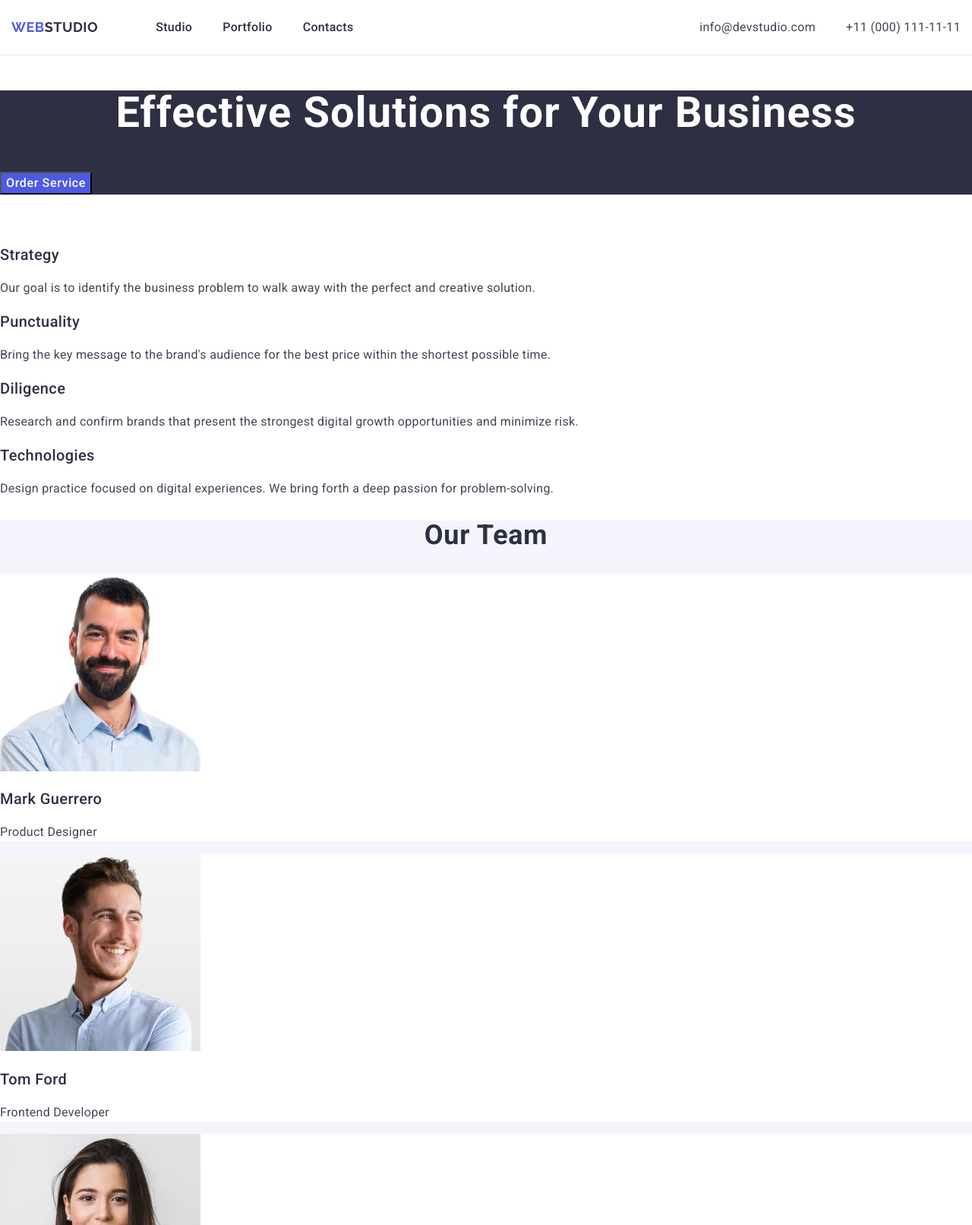
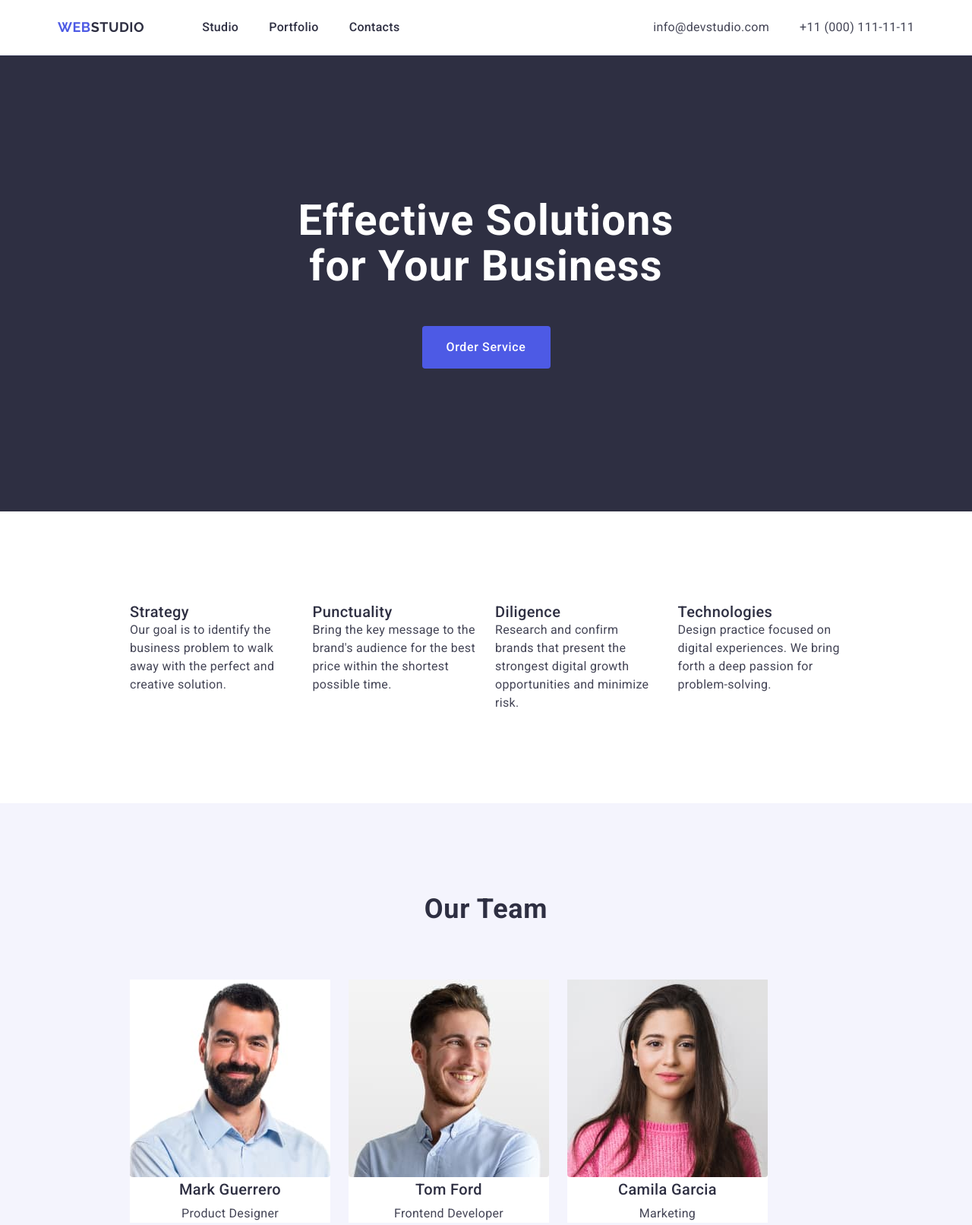
Before and after one commit to Daniil4449/goit-markup-hw-3, a plain HTML site: page index.html in a window 1280 px wide. Shown: the top 1612 px of the page at 76% size. Drawn offline with nearby package versions, Linux system fonts and the light colour scheme.

Commit message:
goit-markup-hw-3-final

```diff
--- a/css/styles.css
+++ b/css/styles.css
@@ -3,6 +3,17 @@ body {
   color: #434455;
   background-color: #fff;
 }
+h1,
+h2,
+h3,
+h4,
+h5,
+h6,
+p {
+  margin-top: 0%;
+  margin-bottom: 0%;
+}
+
 a {
   text-decoration: none;
 }
@@ -12,9 +23,11 @@ ol {
   padding: 0%;
   margin: 0%;
 }
+
 /**!heder**/
 .container {
-  width: 1158;
+  width: 100%;
+  max-width: 1158px;
   padding: 0 15px;
   margin: 0 auto;
 }
@@ -76,40 +89,51 @@ ol {
   line-height: 1.5;
   letter-spacing: 0.02em;
 }
-.contact-link:hover {
-  color: #404bbf;
-}
+.contact-link:hover,
 .contact-link:focus {
   color: #404bbf;
 }
+
 /**!heder**/
 /**!hero-section1**/
 .hero {
   background-color: #2e2f42;
+  padding: 188px 0;
 }
+
 .hero-title {
   color: #fff;
   text-align: center;
   font-size: 56px;
+  font-style: normal;
   font-weight: 700;
-  line-height: 1.07;
+  line-height: 1.07em;
   letter-spacing: 0.02em;
+  margin: 0 auto;
+  margin-bottom: 48px;
+  max-width: 496px;
 }
 .hero-button {
   color: #fff;
-  font-family: inherit;
+  background-color: #4d5ae5;
   font-size: 16px;
-  font-style: normal;
   font-weight: 500;
   line-height: 1.5;
-  letter-spacing: 0.04em;
-  background-color: #4d5ae5;
+  letter-spacing: 0.64px;
   cursor: pointer;
+  border-radius: 4px;
+  display: block;
+  min-width: 169px;
+  height: 56px;
+  border: none;
+  align-items: flex-start;
+  gap: 10px;
+  margin: 0 auto;
 }
-.hero-button:hover {
-  background-color: #404bbf;
-}
-.hero-button:focus {
+
+.hero-button:hover,
+.hero-button:focus,
+.hero-button:active {
   background-color: #404bbf;
 }
 
@@ -118,6 +142,31 @@ ol {
 
 .benefits {
   color: #fff;
+  padding: 120px 156px;
+}
+.visually-hidden {
+  position: absolute;
+  width: 1px;
+  height: 1px;
+  margin: -1px;
+  border: 0;
+  padding: 0;
+  white-space: nowrap;
+  clip-path: inset(100%);
+  clip: rect(0 0 0 0);
+  overflow: hidden;
+}
+
+.benefits-container {
+}
+
+.benefits-list {
+  display: flex;
+  gap: 24px;
+}
+
+.benefits-item {
+  width: 264px;
 }
 
 .benefits-subtitle {
@@ -131,8 +180,9 @@ ol {
 .benefits-text {
   color: #434455;
   font-size: 16px;
-  line-height: 1.5;
-  letter-spacing: 0.02em;
+  font-weight: 400;
+  line-height: 24px; /* 150% */
+  letter-spacing: 0.32px;
 }
 
 /**!benefits-section2**/
@@ -140,6 +190,7 @@ ol {
 
 .our-team {
   background-color: #f4f4fd;
+  padding: 120px 156px;
 }
 
 .our-team-title {
@@ -150,9 +201,13 @@ ol {
   line-height: 1.11;
   letter-spacing: 0.02em;
   text-transform: capitalize;
+  margin-bottom: 72px;
 }
 
 .our-team-list {
+  display: flex;
+  flex-wrap: wrap;
+  gap: 24px;
 }
 
 .our-team-list-item {
@@ -160,18 +215,22 @@ ol {
 }
 
 .our-team-picture {
+  border-radius: 0px 0px 4px 4px;
 }
 
 .our-team-subtitle {
   color: #2e2f42;
+  text-align: center;
   font-size: 20px;
   font-weight: 500;
   line-height: 1.2;
   letter-spacing: 0.02em;
+  margin-bottom: 8px;
 }
 
 .our-team-text {
   color: #434455;
+  text-align: center;
   font-size: 16px;
   line-height: 1.5;
   letter-spacing: 0.02em;
@@ -183,6 +242,7 @@ ol {
 
 .our-portfolio {
   background-color: #fff;
+  padding: 120px 0;
 }
 
 .our-portfolio-title {
@@ -192,11 +252,19 @@ ol {
   font-weight: 700;
   line-height: 1.11;
   letter-spacing: 0.02em;
+  text-transform: capitalize;
+  margin-bottom: 72px;
 }
 .our-portfolio-list {
-  color: #ffffff;
+  display: flex;
+  flex-wrap: wrap;
+  column-gap: 24px;
+  row-gap: 48px;
 }
 .our-portfolio-list-item {
+  padding: 32px 16px;
+  border: 1px solid #e7e9fc;
+  border-top: none;
 }
 
 .our-portfolio-item-picture {
@@ -208,11 +276,13 @@ ol {
   font-weight: 500;
   line-height: 1.2;
   letter-spacing: 0.02em;
+  margin-bottom: 8px;
 }
 
 .our-portfolio-text {
   color: #434455;
   font-size: 16px;
+  font-weight: 400;
   line-height: 1.5;
   letter-spacing: 0.02em;
 }
@@ -221,6 +291,7 @@ ol {
 
 .footer {
   background-color: #2e2f42;
+  padding: 100px 0;
 }
 
 .footer-logo {
@@ -231,19 +302,18 @@ ol {
   line-height: 1.17;
   letter-spacing: 0.03em;
   text-transform: uppercase;
+  display: inline-block;
+  margin-bottom: 17.5px;
 }
 .footer-logo-part {
   color: #f4f4fd;
-  font-family: "Raleway", sans-serif;
-  font-size: 18px;
-  font-weight: 700;
-  line-height: 1.16;
-  letter-spacing: 0.03em;
 }
 
 .footer-text {
   color: #f4f4fd;
   font-size: 16px;
+  font-family: Roboto;
   line-height: 1.5;
   letter-spacing: 0.02em;
+  width: 264px;
 }
--- a/index.html
+++ b/index.html
@@ -42,13 +42,16 @@
 
     <main>
         <section class="hero">
+            <div class="container">
                 <h1 class="hero-title">Effective Solutions
                     for Your Business</h1>
 
                 <button type="button" class="hero-button">Order Service</button>
+            </div>
         </section>
 
         <section class="benefits">
+            <div class="container benefits-container">
                 <h2 class="visually-hidden">Benefits</h2>
                 <ul class="benefits-list">
                     <li class="benefits-item">
@@ -58,7 +61,8 @@
                     </li>
                     <li class="benefits-item">
                         <h3 class="benefits-subtitle">Punctuality</h3>
-                    <p class="benefits-text">Bring the key message to the brand's audience for the best price within the
+                        <p class="benefits-text">Bring the key message to the brand's audience for the best price within
+                            the
                             shortest possible
                             time.</p>
                     </li>
@@ -76,10 +80,11 @@
                             problem-solving.</p>
                     </li>
                 </ul>
-
+            </div>
         </section>
 
         <section class="our-team">
+            <div class="container">
                 <h2 class="our-team-title">Our Team</h2>
                 <ul class="our-team-list">
                     <li class="our-team-list-item">
@@ -103,9 +108,11 @@
                         <p class="our-team-text">UI Designer</p>
                     </li>
                 </ul>
+            </div>
         </section>
 
         <section class="our-portfolio">
+            <div class="container">
                 <h2 class="our-portfolio-title">Our Portfolio</h2>
                 <ul class="our-portfolio-list">
                     <li class="our-portfolio-list-item">
@@ -114,12 +121,14 @@
                         <p class="our-portfolio-text">App</p>
                     </li>
                     <li class="our-portfolio-list-item">
-                    <img class="our-portfolio-item-picture" src="./images/img6.jpg" alt="Cashless Payment" width="360">
+                        <img class="our-portfolio-item-picture" src="./images/img6.jpg" alt="Cashless Payment"
+                            width="360">
                         <h3 class="our-portfolio-subtitle">Cashless Payment</h3>
                         <p class="our-portfolio-text">Marketing</p>
                     </li>
                     <li class="our-portfolio-list-item">
-                    <img class="our-portfolio-item-picture" src="./images/img7.jpg" alt="Meditation App" width="360">
+                        <img class="our-portfolio-item-picture" src="./images/img7.jpg" alt="Meditation App"
+                            width="360">
                         <h3 class="our-portfolio-subtitle">Meditation App</h3>
                         <p class="our-portfolio-text">App</p>
                     </li>
@@ -135,23 +144,25 @@
                         <p class="our-portfolio-text">Design</p>
                     </li>
                     <li class="our-portfolio-list-item">
-                    <img class="our-portfolio-item-picture" src="./images/img10.jpg" alt="Online Courses" width="360">
+                        <img class="our-portfolio-item-picture" src="./images/img10.jpg" alt="Online Courses"
+                            width="360">
                         <h3 class="our-portfolio-subtitle">Online Courses</h3>
                         <p class="our-portfolio-text">Marketing</p>
                     </li>
                 </ul>
-
+            </div>
         </section>
 
     </main>
 
     <footer class="footer">
+        <div class="container">
 
             <a class="footer-logo" href="./index.html">Web<span class="footer-logo-part">Studio</span></a>
 
             <p class="footer-text">Increase the flow of customers and sales for your business with digital marketing &
                 growth solutions.</p>
-
+        </div>
 
     </footer>
 
```
Lines whose indentation alone changed are shown as unchanged.
